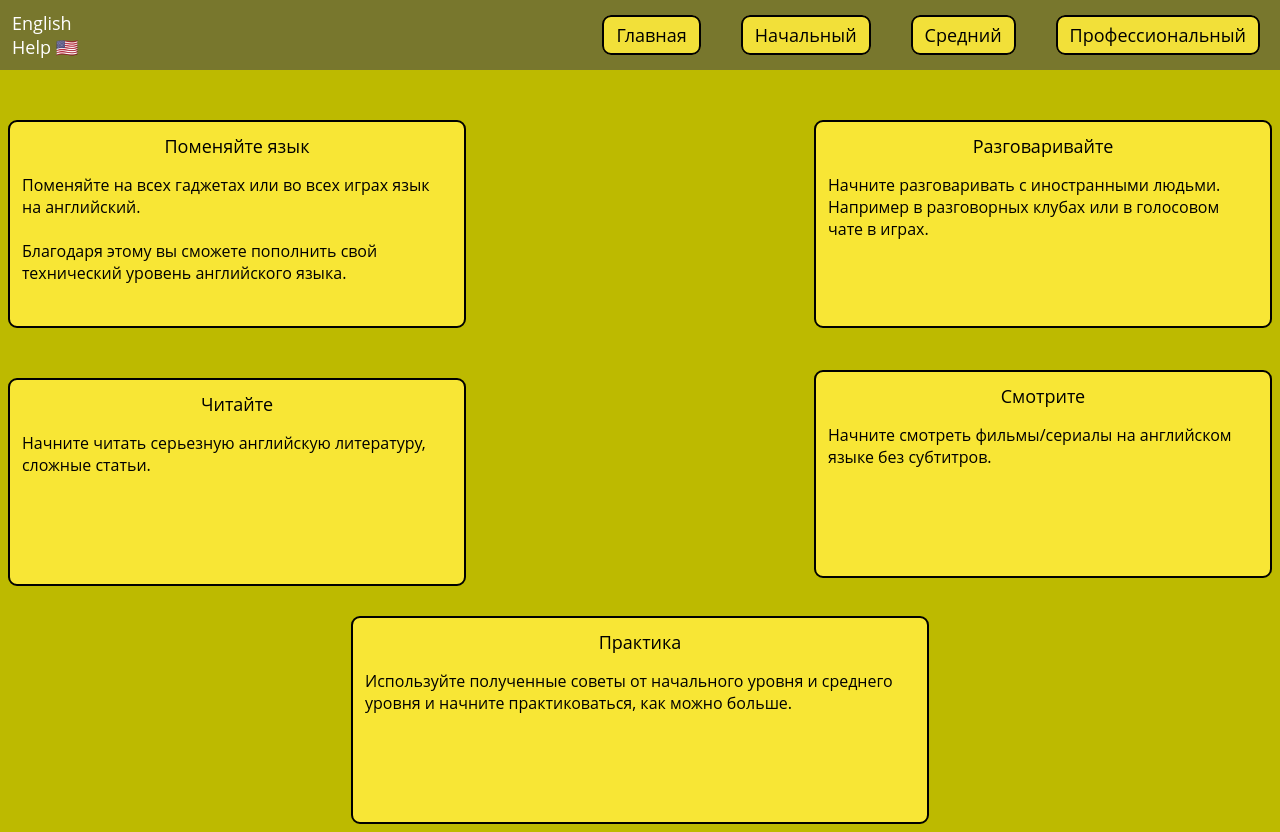
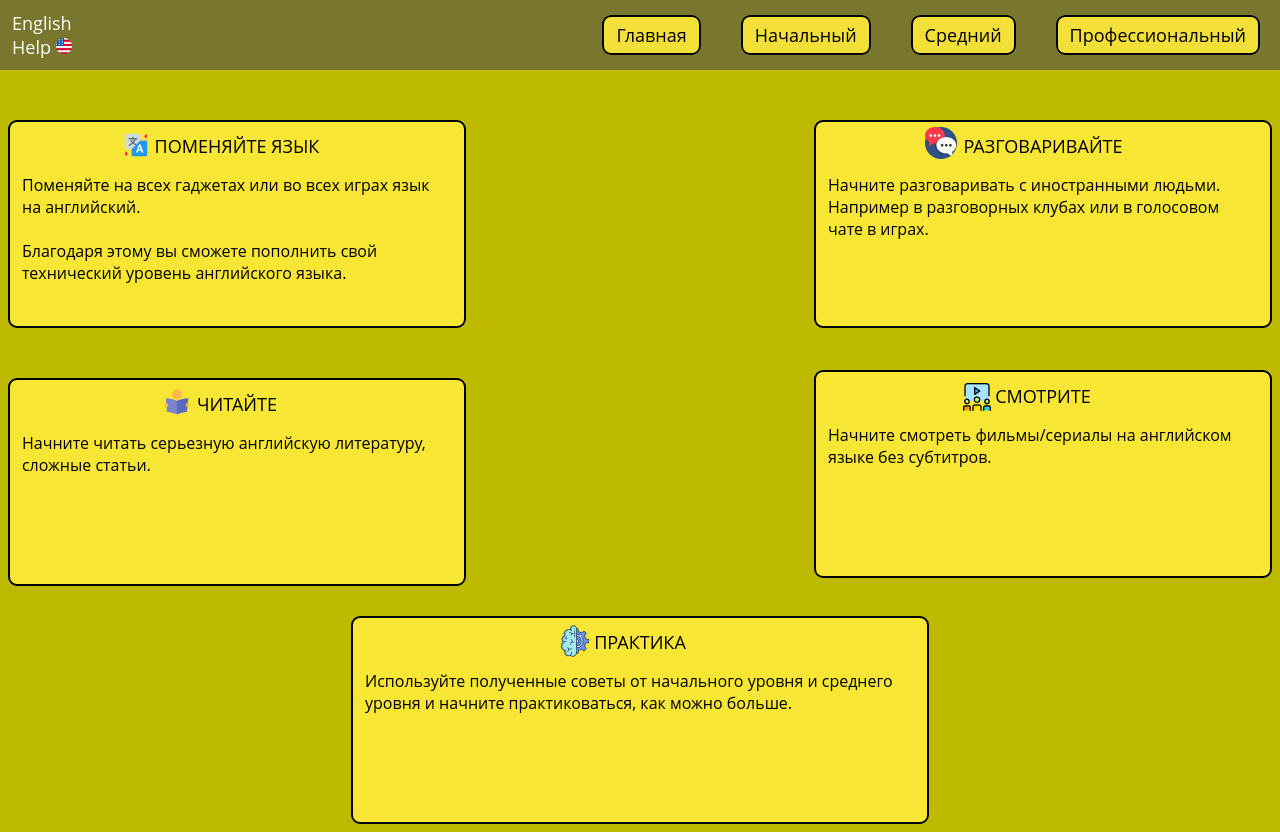
Before and after one commit to wwwrtxd/englishhelp.github.io, a plain HTML site: page english3.html in a window 1280 px wide. Drawn offline with Linux system fonts and the light colour scheme; a web font is replaced by a local one.

Commit message:
Add files via upload

```diff
--- a/CSS/english2.css
+++ b/CSS/english2.css
@@ -131,3 +131,23 @@ p{
     border-radius: 6px;
     border: solid;
 }
+.one{
+    position:absolute;
+    top: 130px;
+    margin-left: -34px;
+}
+.four{
+    position:absolute;
+    margin-left: -34px;
+    margin-top: -3px;
+}
+.two{
+    position:absolute;
+    margin-left: -30px;
+    margin-top: -7px;
+}
+.three{
+    position:absolute;
+    margin-left: -35px;
+    margin-top: -5px;
+}
--- a/CSS/english3.css
+++ b/CSS/english3.css
@@ -128,3 +128,28 @@ p{
     font-size: 18px;
     font-family: 'Open Sans';
 }
+.one{
+    position:absolute;
+    top: 130px;
+    margin-left: -34px;
+}
+.four{
+    position:absolute;
+    margin-left: -34px;
+    margin-top: -3px;
+}
+.two{
+    position:absolute;
+    margin-left: -38px;
+    margin-top: -7px;
+}
+.three{
+    position:absolute;
+    margin-left: -35px;
+    margin-top: -5px;
+}
+.five{
+    position:absolute;
+    margin-left: -35px;
+    margin-top: -5px;
+}
--- a/CSS/english4.css
+++ b/CSS/english4.css
@@ -64,3 +64,8 @@ p{
     font-size: 18px;
     font-family: 'Open Sans';
 }
+.one{
+    position:absolute;
+    margin-left: -35px;
+    margin-top: -5px;
+}
--- a/english3.html
+++ b/english3.html
@@ -5,11 +5,12 @@
     <title>Средний уровень</title>
     <link rel="stylesheet" href="CSS/english3.css">
     <link href="https://fonts.cdnfonts.com/css/open-sans" rel="stylesheet">
+    <link rel="shortcut icon" href="photo/america.png">
 </head>
 <body>
     <div class="header">
         <header>
-            <div class="text">English<br>Help 🇺🇸</div>
+            <div class="text">English<br>Help <img src="photo/favicon-16x16.png"></div>
             <ul>
                 <li><a href="english1.html" class="active">Главная</a></li>
                 <li><a href="english2.html" class="active">Начальный</a></li>
@@ -18,15 +19,15 @@
             </ul>
         </header>
     </div>
-    <div class="box1"><div class="center1">Поменяйте язык</div><p>
+    <div class="box1"><div class="center1"><span class="one"><img src="photo/language.png"></span> ПОМЕНЯЙТЕ ЯЗЫК</div><p>
         Поменяйте на всех гаджетах или во всех играх язык на английский.<br><br>Благодаря этому вы сможете пополнить свой технический уровень английского языка.</p></div>
-    <div class="box2"><div class="center2">Разговаривайте</div><p>
-            Начните разговаривать с иностранными людьми. Например в разговорных клубах или в голосовом чате в играх. </p></div>
-    <div class="box3"><div class="center3">Читайте</div><p>
+    <div class="box2"><div class="center2"><span class="two"><img src="photo/talk.png"></span> РАЗГОВАРИВАЙТЕ</div><p>
+            Начните разговаривать с иностранными людьми.<br>Например в разговорных клубах или в голосовом чате в играх. </p></div>
+    <div class="box3"><div class="center3"><span class="three"><img src="photo/read.png"></span> ЧИТАЙТЕ</div><p>
         Начните читать серьезную английскую литературу, сложные статьи. </p></div>
-    <div class="box4"><div class="center4">Смотрите</div><p>
+    <div class="box4"><div class="center4"><span class="four"><img src="photo/look.png"></span> СМОТРИТЕ</div><p>
            Начните смотреть фильмы/сериалы на английском языке без субтитров. </p></div>
-    <div class="box5"><div class="center5">Практика</div><p>
+    <div class="box5"><div class="center5"><span class="five"><img src="photo/practice.png"></span> ПРАКТИКА</div><p>
            Используйте полученные советы от начального уровня и среднего уровня и начните практиковаться, как можно больше. </p></div>
     </body>
     </html>
```
Also changed, not shown: english1.html (+3 -2 lines), english2.html (+6 -5 lines), english4.html (+3 -2 lines), CSS/english1.css (line endings or trailing spaces), photo/america.png (added), photo/duolingo.png (added), photo/favicon-16x16.png (added), photo/headphones.png (added), photo/language.png (added), photo/look.png (added), photo/practice.png (added), photo/read.png (added), photo/rep.png (added), photo/talk.png (added).
